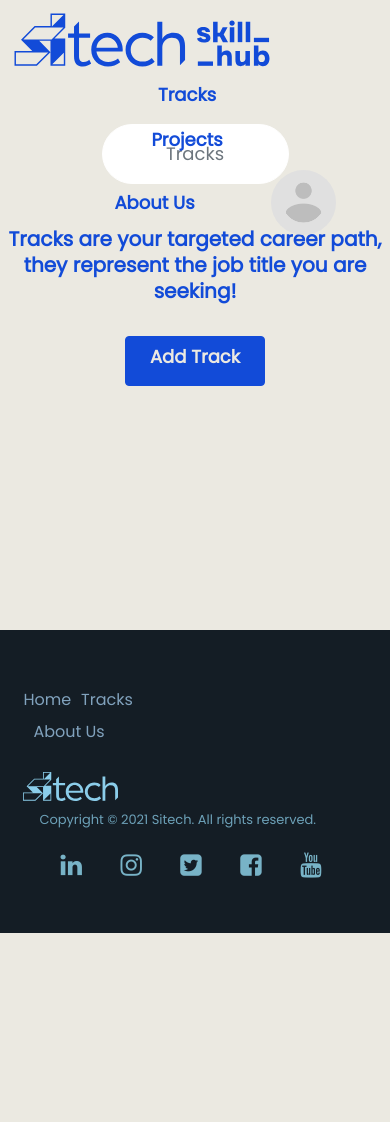
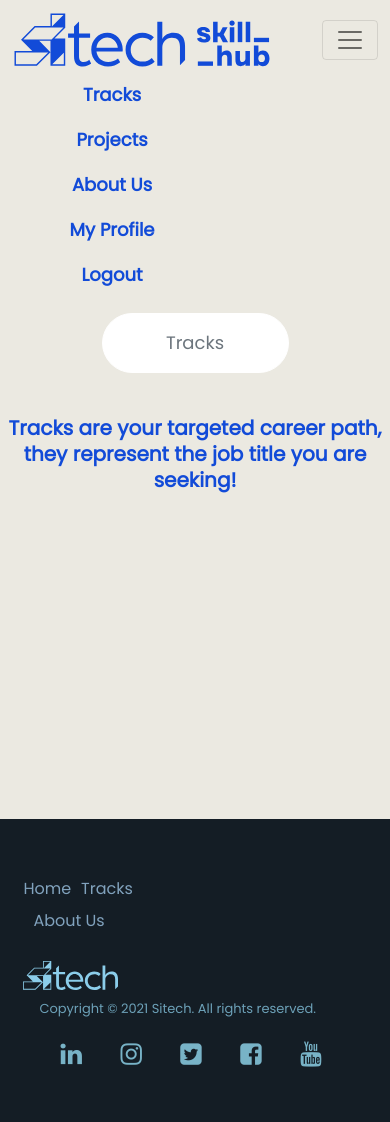
Before and after one commit to azez-alhoot/SiTech-Onboarding, a Django app: page /usertrackbridge/1/1/ in a window 390 px wide, after a click that opens the changed part. Before the commit the page ends 933 px from the top, so only its background shows below. Run offline with Django 3.2, Linux system fonts and the light colour scheme; the visitor is signed in with stand-in values (Sample User, id 1); some libraries are stand-ins or nearby versions.

Commit message:
burger menu zabtaaaaaat

```diff
--- a/onboarding/forms.py
+++ b/onboarding/forms.py
@@ -144,6 +144,67 @@ class AddTrackForm(models.ModelForm):
         fields = '__all__'
 
 
+class AddEditProjectForm(models.ModelForm):
+    def __init__(self, *args, **kwargs):
+        self.user = kwargs.pop('user')
+        super().__init__(*args, **kwargs)
+        self.helper = FormHelper(self)
+        self.helper.form_tag=True
+        self.helper.layout = Layout(
+            Div(
+                Div(
+                    'name',
+                    css_class='col-5'
+                ),
+                css_class='row'
+
+            ),
+            Div(
+                Div(
+                    HTML('<h3>Add New Project</h3>'),
+                    css_class='col-5'
+                ),
+                css_class='row'
+
+            ),
+            Div(
+                Div(
+                    'descirption',
+                    css_class='col-5'
+                ),
+                css_class='row'
+            ),
+            Div(
+                Div(
+                    'image',
+                    css_class='col-5'
+                ),
+                css_class='row'
+            ),
+            Div(
+                Div(
+                    Submit('submit', 'save',
+                    css_class='btn-danger'
+                    ),
+                    css_class='col-5'
+                ),
+                css_class='row'
+            ),
+
+        )
+
+    def clean_name(self):
+        name = self.cleaned_data.get('name')
+
+        if '1' in name:
+            raise forms.ValidationError('name cant contain integers', code='adsa')
+        return self.cleaned_data()
+
+    class Meta:
+        model = Track
+        fields = '__all__'
+
+
 class UserProgressForm(models.ModelForm):
     class Meta:
         model = UserProgress
--- a/onboarding/templates/layout/header.html
+++ b/onboarding/templates/layout/header.html
@@ -2,7 +2,67 @@
 
 <link href="{% static 'css/header.css' %}" rel="stylesheet">
 
-<nav class="navbar nav-height navbar-expand-lg bg-custom position-sticky top-0 m-0">
+
+<nav class="navbar navbar-expand-lg navbar-light bg-custom position-sticky top-0">
+    <div class="container-fluid">
+      <a class="navbar-brand" href="{% url 'home' %}"><img class="logo"
+        src="{% static 'images/Sitech_SkillHub_Logo.svg' %}" alt=""></a>
+
+      <button class="navbar-toggler" type="button" data-bs-toggle="collapse" data-bs-target="#navbarSupportedContent" aria-controls="navbarSupportedContent" aria-expanded="false" aria-label="Toggle navigation">
+        <span class="navbar-toggler-icon"></span>
+      </button>
+
+      <div class="collapse navbar-collapse justify-content-end" id="navbarSupportedContent">
+
+        {% if not user.is_authenticated %}
+        <a type="button" href="{% url 'login' %}" class="btn btn-header mx-3 text-custom-header">Login</a>
+        <a type="button" href="{% url 'signup' %}" class="btn btn-header mx-3 text-custom-header">Sign Up</a>
+        {% endif %}
+
+        {% if user.is_authenticated %}
+
+        <a class="nav-link active text-custom-header btn btn-header me-3" aria-current="page"
+        href="{% url 'tracks' %}">Tracks</a>
+
+        <a class="nav-link active text-custom-header btn btn-header me-3" aria-current="page"
+                        href="{% url 'projects_view' %}">Projects</a>
+
+        <a class="nav-link text-custom-header btn btn-header me-3" href="{% url 'about_us' %}">About Us</a>
+
+        <li class="nav dropdown nav-item d-none d-md-block">
+            <a class="nav-link" id="navbarDropdown" role="button" data-bs-toggle="dropdown"
+                aria-expanded="false">
+                {% if user.profile.image %}
+                <img src="{{ user.profile.image_url }}" style="border-radius: 50%; height: 65px;">
+                {% endif %}
+            </a>
+            <ul class="dropdown-menu dropdown-header-custom" aria-labelledby="navbarDropdown" style="right: 5%;
+                        left: unset;">
+                <li>
+                    <h6 class="dropdown-item dropdown-header-item-custom">Welcome {{ user.first_name }}!</h6>
+                </li>
+                <li>
+                    <hr class="dropdown-divider">
+                </li>
+                <li><a class="dropdown-item dropdown-header-item-custom" href="{% url 'profile' %}">My
+                        Profile</a></li>
+                <li><a class="dropdown-item  dropdown-header-item-custom"
+                        href="{% url 'logout' %}">Logout</a></li>
+            </ul>
+        </li>
+
+        <div class="d-block d-md-none">
+            <a class="nav-link active text-custom-header btn btn-header me-3" href="{% url 'profile' %}">My Profile</a>
+            <a class="nav-link active text-custom-header btn btn-header me-3" href="{% url 'logout' %}">Logout</a>
+        </div>
+        {% endif %}
+      </div>
+    </div>
+  </nav>
+
+
+
+<nav class="navbar nav-height navbar-expand-lg bg-custom position-sticky top-0 m-0 d-none">
     <div class="container-fluid header-hight">
         <a class="navbar-brand" href="{% url 'home' %}"><img class="logo"
                 src="{% static 'images/Sitech_SkillHub_Logo.svg' %}" alt=""></a>
--- a/onboarding/templates/tracks.html
+++ b/onboarding/templates/tracks.html
@@ -20,10 +20,6 @@
 </div>
 
 <div class=" d-flex justify-content-center p-2 mx-auto">
-
-    {% if request.user.is_superuser %}
-    <a href="{% url 'add_track_form' %}" class="btn btn-primary">Add Track</a>
-    {% endif %}
 
     {% for track in tracks %}
 
--- a/onboarding/urls.py
+++ b/onboarding/urls.py
@@ -1,6 +1,7 @@
 from django.urls import path
 from .views import (
     SignupView,
+    dashboard_view,
     tracks_view,
     user_track_view,
     track_topic_view,
@@ -12,6 +13,7 @@ from .views import (
     activate,
     projects_view,
     projects_details_view,
+    add_edit_project_form_view
 
 )
 from django.views.generic.base import TemplateView
@@ -39,5 +41,8 @@ urlpatterns = [
     path('activate/<uidb64>/<token>/<str:title>',activate, name='activate'),
     path('projects/',projects_view, name='projects_view'),
     path('projects/<int:project_id>',projects_details_view, name='projects_details_view'),
+    path('admin_dashboard/', dashboard_view, name='admin_dashboard'),
+    path('add-project-form/', add_edit_project_form_view, name='add_project_form'),
+    path('edit-project-form/<int:track_id>/', add_edit_project_form_view, name='edit_project_form'),
 
 ] + static(settings.MEDIA_URL, document_root=settings.MEDIA_ROOT)
--- a/onboarding/views.py
+++ b/onboarding/views.py
@@ -6,6 +6,7 @@ from .forms import (
     AddTrackForm,
     UserProgressForm,
     LoginForm,
+    AddEditProjectForm,
 )
 from .models import (
     CustomUser,
@@ -223,6 +224,21 @@ def add_track_form(request, track_id=None):
     return render(request, 'forms/add-track-form.html', locals())
 
 
+def add_edit_project_form_view(request, project_id=None):
+    instance = Project()
+
+    if project_id:
+        instance = Project.objects.get(id=project_id)
+
+    form = AddEditProjectForm(request.POST or None, request.FILES or None,
+                        instance=instance, user=request.user)
+
+    if form.is_valid():
+        form.save()
+
+    return render(request, 'forms/add-edit-project-form.html', locals())
+
+
 def add_to_progress_view(request, user_id, resource_id, track_name, topic_name, courseid):
 
     user = CustomUser.objects.get(id=user_id)
@@ -277,3 +293,7 @@ def projects_details_view(request, project_id):
 
 
     return render(request, 'project_details.html', {'project':project})
+
+
+def dashboard_view(request):
+    return render(request, 'admin_dashboard.html')
--- a/static/css/header.css
+++ b/static/css/header.css
@@ -1,6 +1,12 @@
+:root {
+    --main-background: #ebe9e1;
+  }
+
+
+
 .bg-custom {
-    background-color: #ebe9e1;
-    z-index: 999;
+    background-color: var(--main-background);
+    /* z-index: 999; */
 }
 
 .logo {
@@ -13,9 +19,9 @@
     /* padding: 10px 10px; */
 }
 
-.header-hight {
+/* .header-hight {
     height: 100px;
-}
+} */
 
 .text-custom-header {
     color: #124BD8;
```
Also changed, not shown: onboarding/templates/admin_dashboard.html (added, +47 -0 lines), onboarding/templates/forms/add-edit-project-form.html (added, +8 -0 lines), static/css/home.css (+5 -5 lines), media/user_photos/91594112_6wkJ8HV.jpg (added), static/css/admin_dashboard.css (added).
